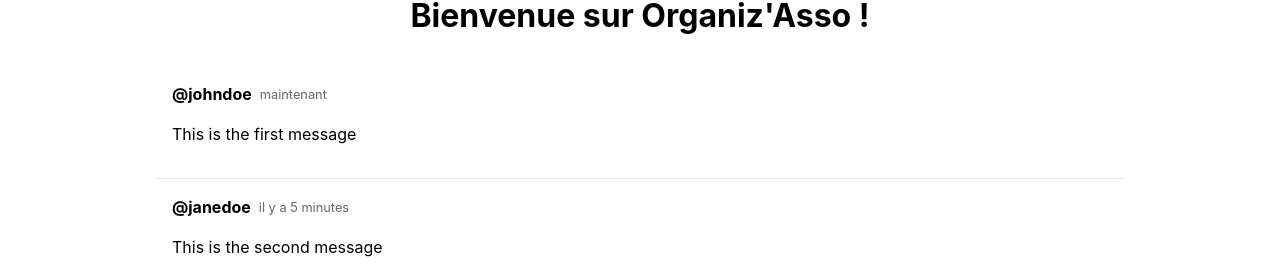
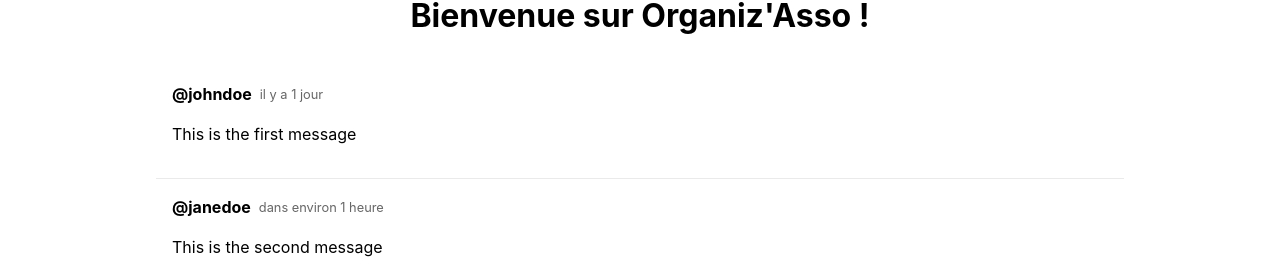
Before and after one commit to axeelz/organizasso, a React (Vite) app: page / in a window 1280 px wide. Shown: the part 124-391 px from the top of the page. Built offline with nearby package versions, Linux system fonts and the light colour scheme; the HTML template or start-up script is replaced by a standard one.

Commit message:
relatime time

```diff
--- a/package.json
+++ b/package.json
@@ -10,6 +10,7 @@
     "preview": "vite preview"
   },
   "dependencies": {
+    "date-fns": "^3.3.1",
     "react": "^18.2.0",
     "react-dom": "^18.2.0",
     "react-icons": "^5.0.1",
--- a/src/components/MessagesList.jsx
+++ b/src/components/MessagesList.jsx
@@ -1,32 +1,36 @@
 import styles from "./MessagesList.module.css";
+import { formatDistance } from "date-fns";
+import { fr } from "date-fns/locale";
 
 const MessagesList = ({
   messages = [
     {
       id: 1,
       username: "johndoe",
-      date: "maintenant",
+      date: "2024-03-02T12:00:00",
       content: "This is the first message",
     },
     {
       id: 2,
       username: "janedoe",
-      date: "il y a 5 minutes",
+      date: "2024-03-03T20:12:00",
       content: "This is the second message",
     },
   ],
-}) => (
+}) => {
+  return (
     <section className={styles.messagesList}>
       {messages.map((message) => (
         <div key={message.id} className={styles.message}>
           <div className={styles.messageHeader}>
             <h4>@{message.username}</h4>
-          <span>{message.date}</span>
+            <span>{formatDistance(new Date(message.date), new Date(), { addSuffix: true, locale: fr })}</span>
           </div>
           <p>{message.content}</p>
         </div>
       ))}
     </section>
   );
+};
 
 export default MessagesList;
```
Also changed, not shown: 1 other file (tests, documents, lock files or other folders). Lines whose indentation alone changed are shown as unchanged.
